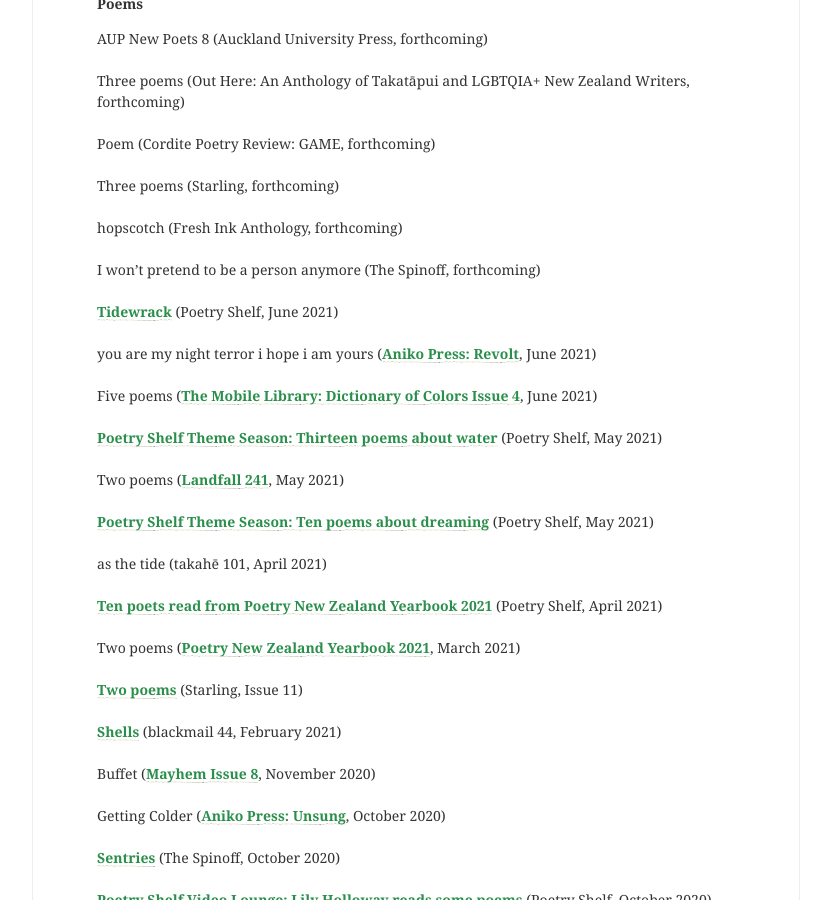
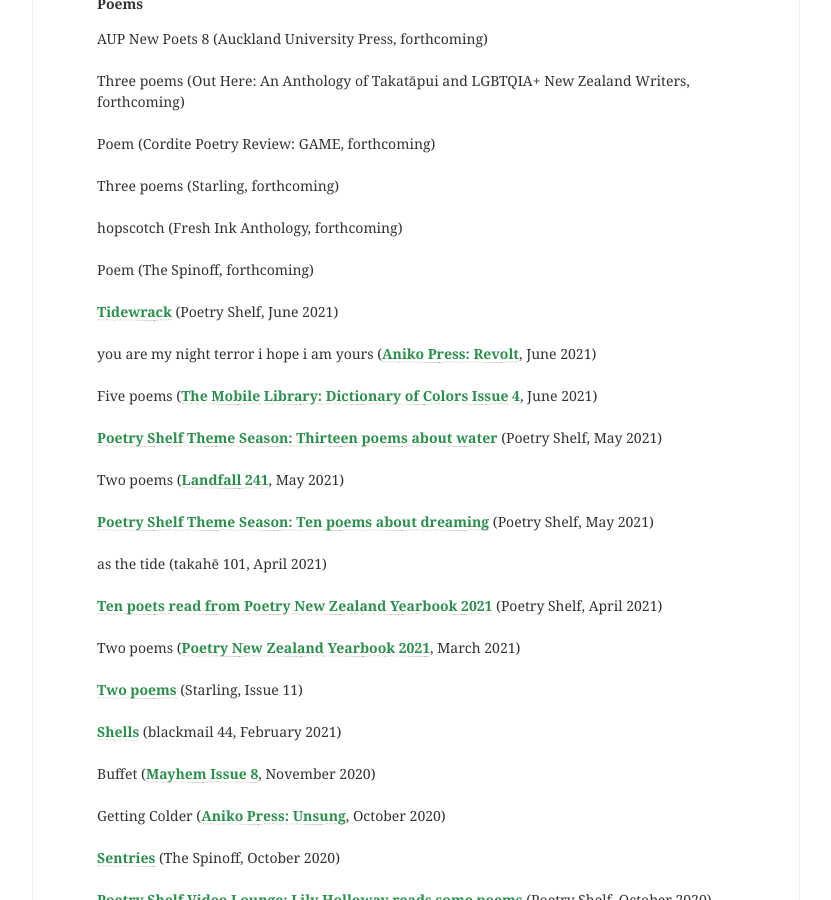
Before and after one commit to lilyholloway/lilyholloway.github.io, a Jekyll site: the page built from cv.md, in a window 1280 px wide and 900 px high, scrolled down 448 px. Shown: the whole window, without its empty margins (224-1055 px from the left). Built offline with Jekyll 4.4.1, drawn with Linux system fonts in a browser that asks for light colours; nearby versions of some CDN libraries.

Commit message:
Update cv.md

```diff
--- a/cv.md
+++ b/cv.md
@@ -16,7 +16,7 @@
 <br>
 hopscotch (Fresh Ink Anthology, forthcoming)<br>
 <br>
-I won't pretend to be a person anymore (The Spinoff, forthcoming)<br>
+Poem (The Spinoff, forthcoming)<br>
 <br>
 <b><a href="https://nzpoetryshelf.com/2021/06/28/poetry-shelf-noticeboard-lily-holloways-tidewrack/">Tidewrack</a></b> (Poetry Shelf, June 2021)<br>
 <br>
```
